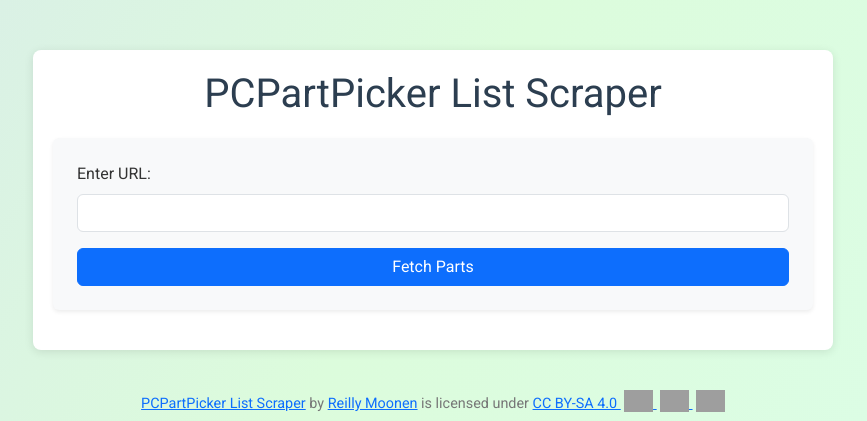
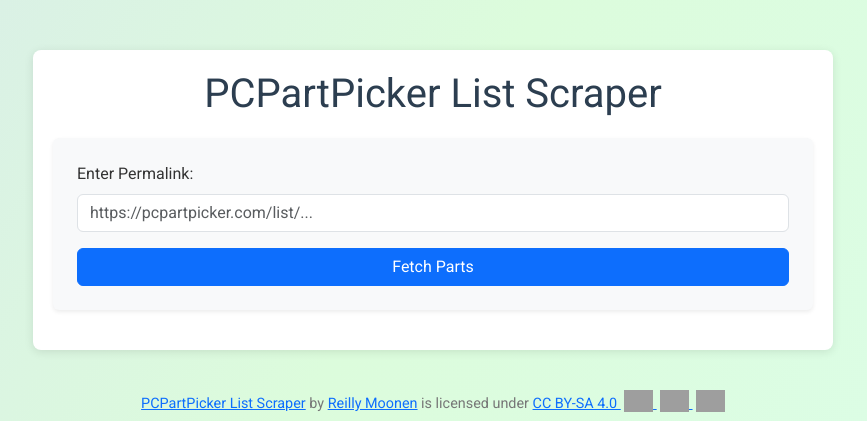
Before and after one commit to reillymoonen/pcpartpicker-spreadsheet-converter, a Flask app: page / in a window 1280 px wide. Shown: the top 421 px of the page, without its empty margins (207-1074 px from the left). Run offline with Flask 3, Linux system fonts and the light colour scheme; some libraries are stand-ins or nearby versions; grey boxes are pictures that could not be loaded.

Commit message:
added a placeholder for the permalink

```diff
--- a/templates/index.html
+++ b/templates/index.html
@@ -18,8 +18,8 @@
 
     <form id="scraperForm" class="p-4 shadow-sm rounded bg-light">
         <div class="mb-3">
-            <label for="url" class="form-label">Enter URL:</label>
-            <input type="text" id="url" name="url" class="form-control" required>
+            <label for="url" class="form-label">Enter Permalink:</label>
+            <input type="text" id="url" name="url" class="form-control" placeholder="https://pcpartpicker.com/list/..." required>
         </div>
         <button type="submit" class="btn btn-primary w-100">Fetch Parts</button>
     </form>
```
